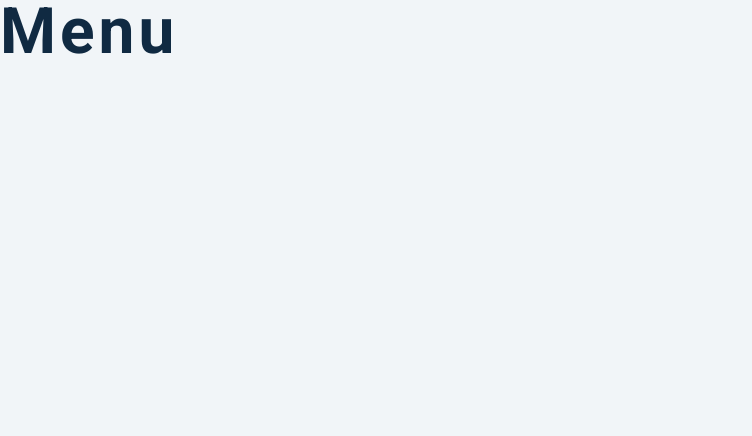
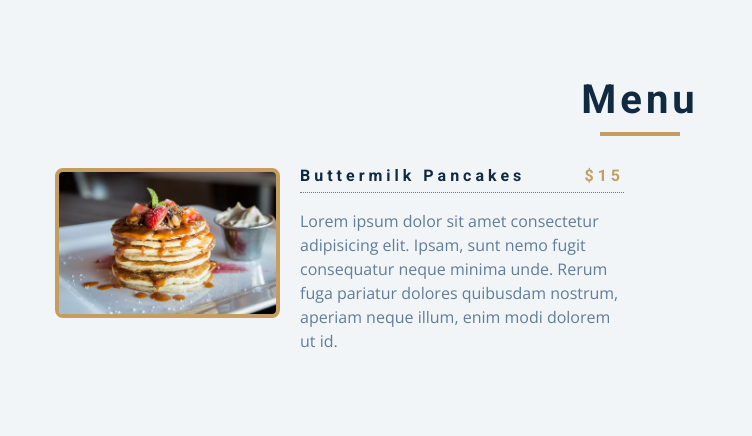
Before and after one commit to DerekDanielson/menu, a plain HTML site: page index.html in a window 1280 px wide. Shown: the whole page, without its empty margins (0-752 px from the left). Drawn offline with nearby package versions, Linux system fonts and the light colour scheme.

Commit message:
First item added to menu

```diff
--- a/index.html
+++ b/index.html
@@ -9,8 +9,31 @@
     <title>Menu</title>
 </head>
 <body>
-    <h1>Menu</h1>
-
+    <section class="menu">
+        <!-- Title -->
+        <div class="title">
+            <h2>Menu</h2>
+            <div class="underline"></div>
+        </div>
+        <!-- Filter buttons -->
+        <!-- Menu Items -->
+        <div class="section-center">
+            <!-- Single Item -->
+            <article class="menu-item">
+                <img src="menu-item.jpeg" class="photo" alt="menu item">
+                <div class="item-info">
+                    <header>
+                        <h4>Buttermilk Pancakes</h4>
+                        <h4 class="price">$15</h4>
+                    </header>
+                    <p class="item-text">
+                        Lorem ipsum dolor sit amet consectetur adipisicing elit. Ipsam, sunt nemo fugit consequatur neque minima unde. Rerum fuga pariatur dolores quibusdam nostrum, aperiam neque illum, enim modi dolorem ut id.
+                    </p>
+                </div>
+            </article>
+            <!-- End Single Item -->
+        </div>
+    </section>
 
     <script src="app.js"></script>
 </body>
```
